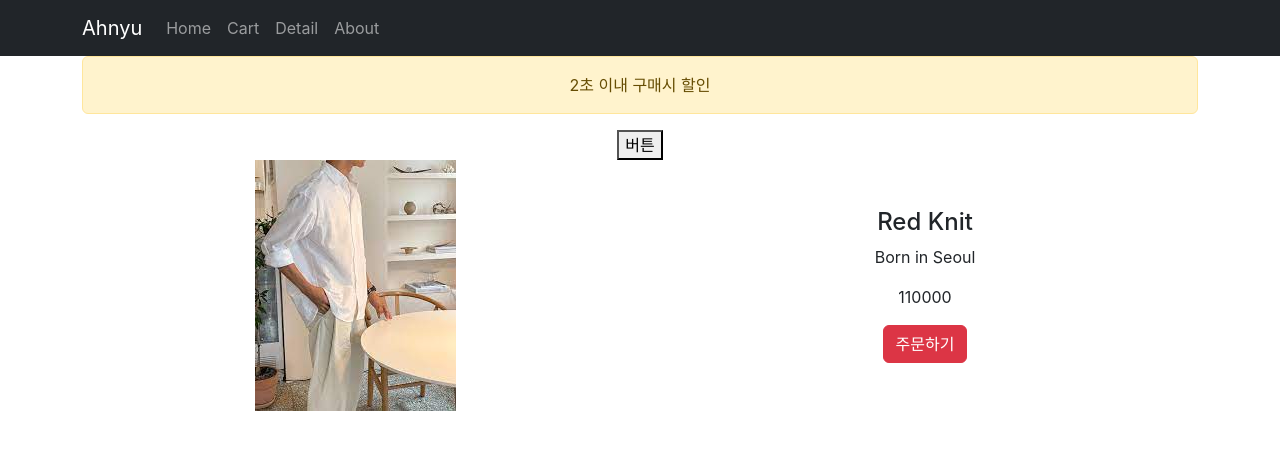
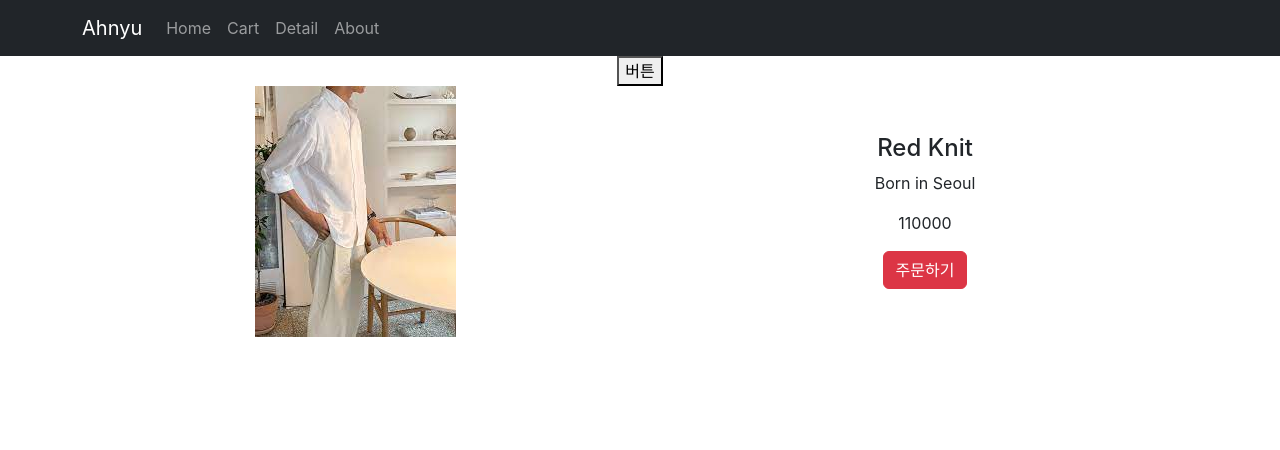
Before and after one commit to WhyBusyy/React_shop, a React (Create React App) app: page /detail/1 in a window 1280 px wide. Shown: the top 450 px of the page. Built offline with nearby package versions, Linux system fonts and the light colour scheme.

Commit message:
useEffect 이해2

```diff
--- a/src/pages/Detail.js
+++ b/src/pages/Detail.js
@@ -20,21 +20,18 @@ import { useParams } from "react-router-dom";
 //   padding : 20px;
 // `
 
-
-
 export default function Detail({ products }) {
-
   useEffect(() => {
-    console.log('안녕');
     // 실행 시점 : 렌더링이 다 된 이후 동작함
     // 어려운 연산이나 서버에서 데이터 가져오는 작업, 타이머 장착 등에 사용
     // html이 먼저 렌더링 되고 useEffect 내 코드가 실행되므로 사용자 입장에서 로딩 시간이
     // 상대적으로 짧게 느껴질 수 있음,,
-  })
+    setTimeout(() => {setAlert(false)}, 2000);
+  }, []); // [] dependency []가 변할때만 함수가 실행됨.
 
-  setTimeout(()=>{}, 2000)
+  let [alert, setAlert] = useState(true);
 
-  let [ count, setCount ] = useState(0);
+  let [count, setCount] = useState(0);
 
   let { id } = useParams();
   let selected = products.find((item) => {
@@ -43,10 +40,17 @@ export default function Detail({ products }) {
 
   return (
     <div className="container">
-      <div className="alert alert-warning">
-        2초 이내 구매시 할인
-      </div>
-      <button onClick={() => {setCount(count+1)}}>버튼</button>
+      {alert == true ? (
+        <div className="alert alert-warning">2초 이내 구매시 할인</div>
+      ) : null}
+
+      <button
+        onClick={() => {
+          setCount(count + 1);
+        }}
+      >
+        버튼
+      </button>
       {/* <Box> */}
       {/* <YellowBtn bg="blue">버튼</YellowBtn>
       <YellowBtn bg="orange">버튼</YellowBtn> */}
```
